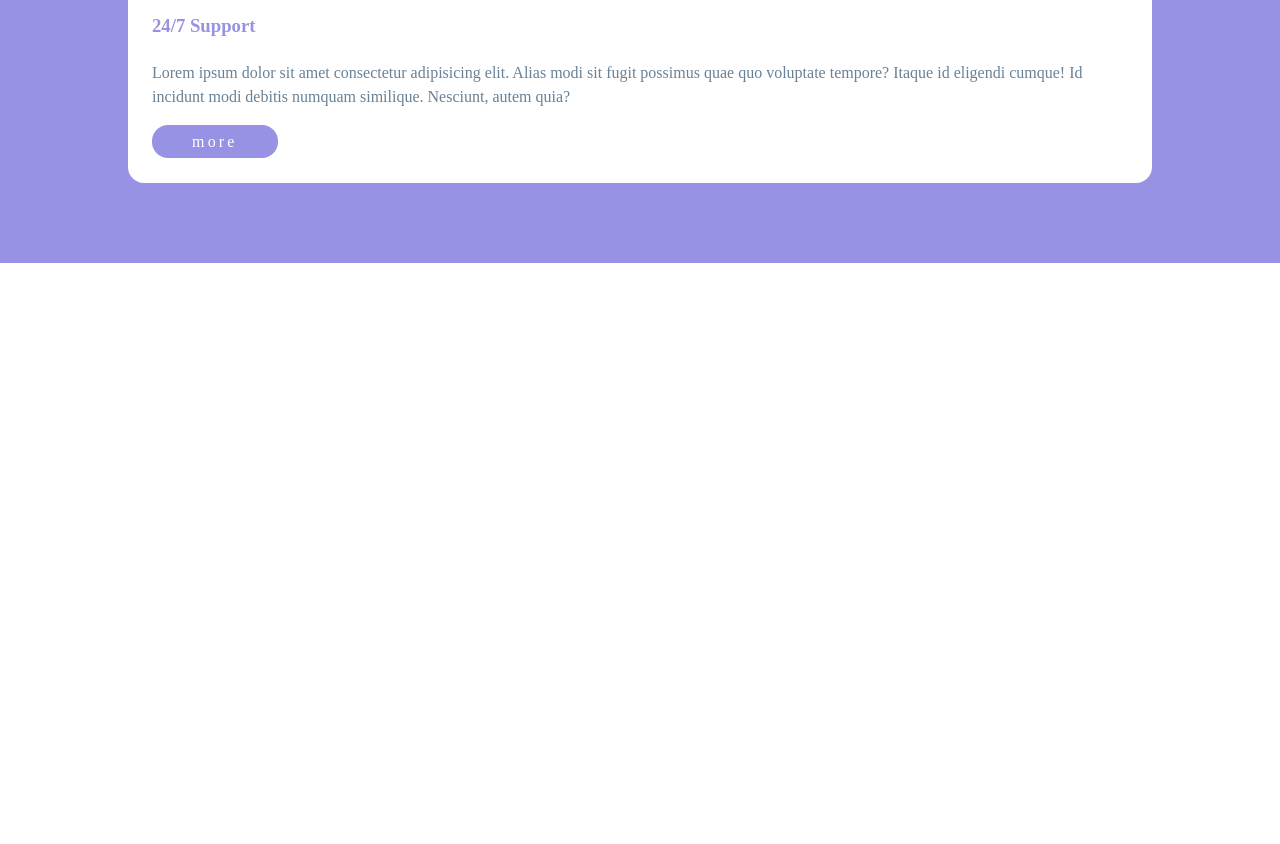
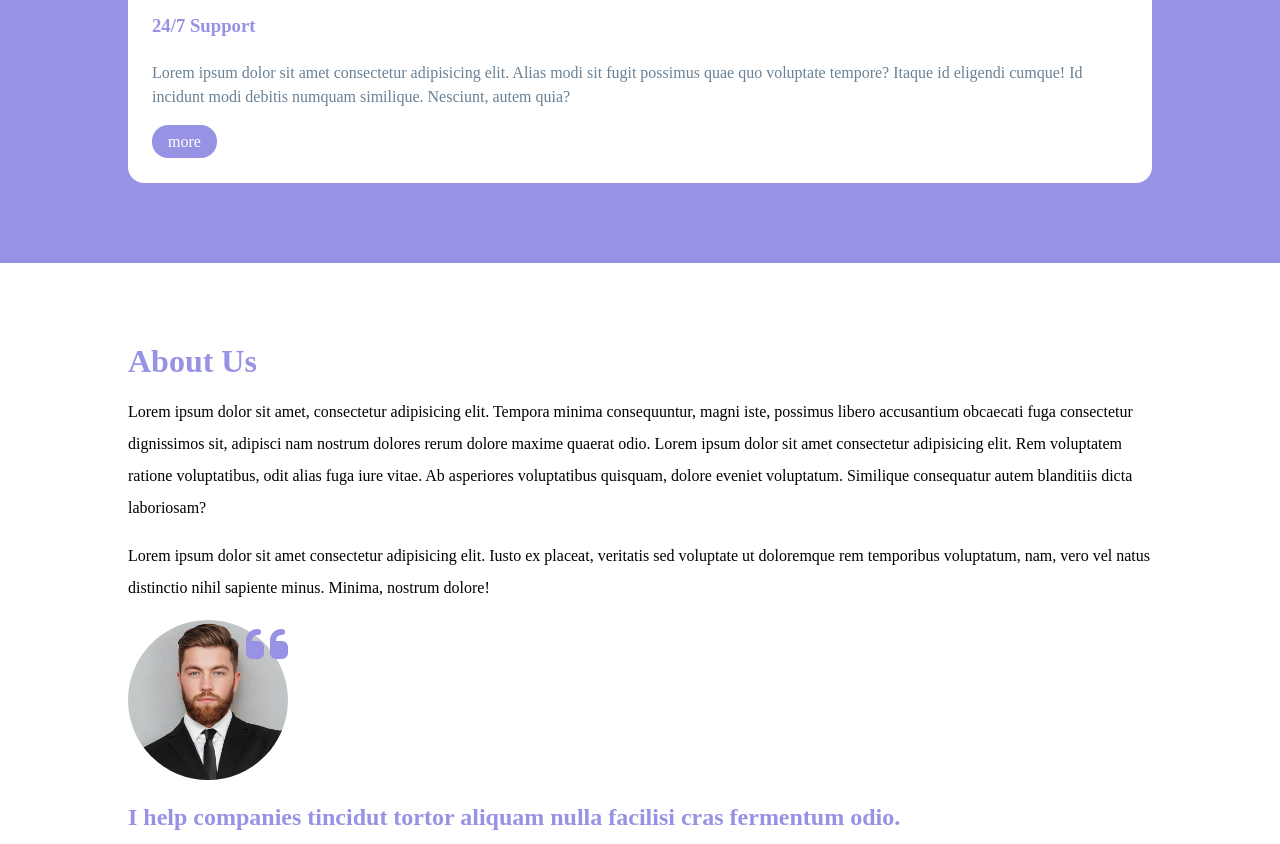
Before and after one commit to TullioTambone/htmlcss-responsive-layout, a plain HTML site: page index.html in a window 1280 px wide. Shown: the part 7650-8494 px from the top of the page. Before the commit the page ends 7993 px from the top, so only its background shows below. Drawn offline with Linux system fonts and the light colour scheme.

Commit message:
fine 5a sec

```diff
--- a/assets/css/style.css
+++ b/assets/css/style.css
@@ -14,11 +14,10 @@
 }
 
 .btn-p-4{
-    padding: 0.5em 2.5em;
+    padding: 0.5em 1em;
     border-radius: 1em;
     background-color: #9792e4;
     color: white;
-    letter-spacing: 0.2em;
     font-weight: 500;
 }
 
@@ -180,7 +179,7 @@ main:first-child .card{
     letter-spacing: 0.2em;
 }
 
-/*!SECTION sez-4*/
+/*SECTION -  sez-4*/
 
 .card-4{
     padding: 2em 1.5em;
@@ -191,3 +190,23 @@ main:first-child .card{
 .card-4 h2{
     font-size: 3em;
 }
+
+/*SECTION - sez-5*/
+
+.img-sec-5{
+    position: relative;
+    background-image: url(../img/about.jpg);
+    background-repeat: no-repeat;
+    background-position: center;
+    background-size: cover;
+    height: 10em;
+    width: 10em;
+    border-radius: 50%;
+}
+
+.img-sec-5 i{
+    position: absolute;
+    right: 0;
+    color: #9792e4;
+    font-size: 3em;
+}
--- a/assets/css/utility.css
+++ b/assets/css/utility.css
@@ -69,6 +69,10 @@ li{
     line-height: 1.5em;
 }
 
+.line-height-2{
+    line-height: 2em;
+}
+
 /*text-size*/
 .f-w-300{
     font-weight: 300;
--- a/index.html
+++ b/index.html
@@ -220,6 +220,29 @@
                 </div>
             </div>
         </section>
+
+        <!--5a sec-->
+        <section class="container">
+            <div>
+                <h2 class="text-c-purple t-s-2">About Us</h2>
+                <p class="margin-1-0 line-height-2">
+                    Lorem ipsum dolor sit amet, consectetur adipisicing elit. Tempora minima consequuntur, magni iste, possimus libero accusantium obcaecati fuga consectetur dignissimos sit, adipisci nam nostrum dolores rerum dolore maxime quaerat odio.
+                    Lorem ipsum dolor sit amet consectetur adipisicing elit. Rem voluptatem ratione voluptatibus, odit alias fuga iure vitae. Ab asperiores voluptatibus quisquam, dolore eveniet voluptatum. Similique consequatur autem blanditiis dicta laboriosam?
+                </p>
+
+                <p class="margin-1-0 line-height-2">
+                    Lorem ipsum dolor sit amet consectetur adipisicing elit. Iusto ex placeat, veritatis sed voluptate ut doloremque rem temporibus voluptatum, nam, vero vel natus distinctio nihil sapiente minus. Minima, nostrum dolore!
+                </p>
+            </div>
+
+            <div>
+                <div class="img-sec-5">
+                    <i class="fa-solid fa-quote-left"></i>
+                </div>
+                <h2 class="margin-1-0 text-c-purple">I help companies tincidut tortor aliquam nulla facilisi cras fermentum odio.</h2>
+                <span class="btn-p-4"><i class="fa-brands fa-linkedin"></i> Find me on linkedin</span>
+            </div>
+        </section>
     </main>
 </body>
 </html>
```
